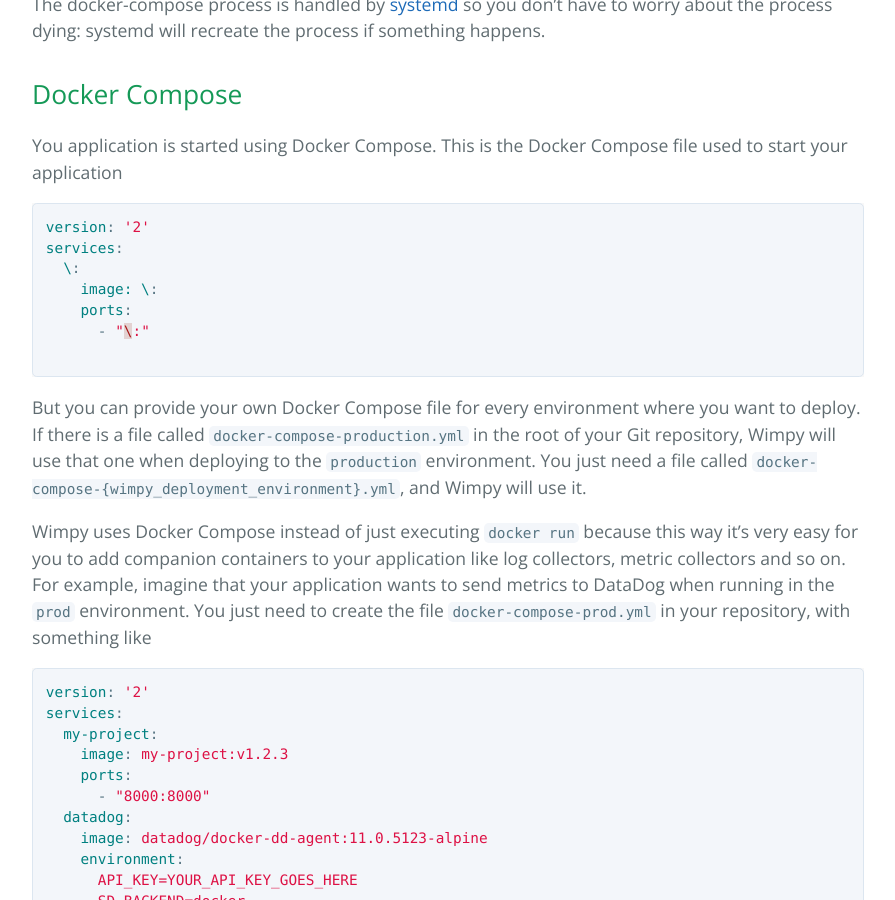
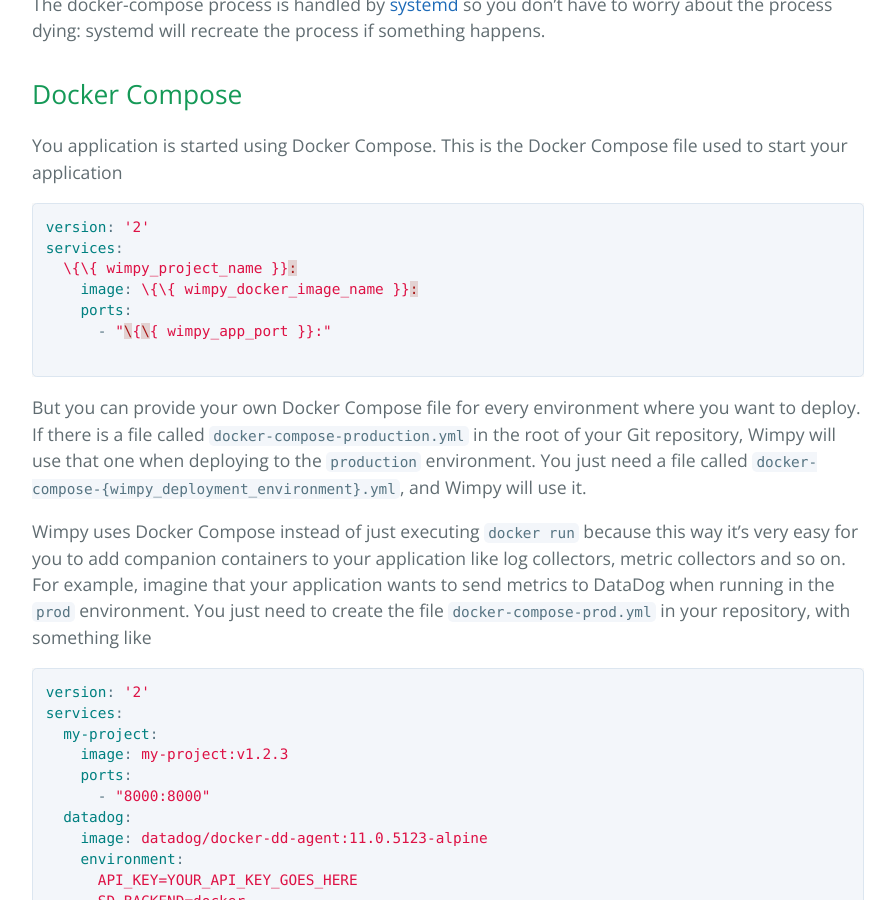
Before and after one commit to wimpy/wimpy.deploy, a Jekyll site: the page built from docs/running.md, in a window 1280 px wide and 900 px high, scrolled down 830 px. Shown: the whole window, without its empty margins (192-1087 px from the left). Built offline with Jekyll 4.4.1, drawn with Linux system fonts in a browser that asks for light colours.

Commit message:
Escaping brackets in docs

````diff
--- a/docs/running.md
+++ b/docs/running.md
@@ -23,10 +23,10 @@ This is the Docker Compose file used to start your application
 ```yaml
 version: '2'
 services:
-  \{{ wimpy_project_name }}:
-    image: \{{ wimpy_docker_image_name }}:{{ wimpy_release_version }}
+  \{\{ wimpy_project_name }}:
+    image: \{\{ wimpy_docker_image_name }}:{{ wimpy_release_version }}
     ports:
-      - "\{{ wimpy_app_port }}:{{ wimpy_app_port }}"
+      - "\{\{ wimpy_app_port }}:{{ wimpy_app_port }}"
 
 ```
 
````
